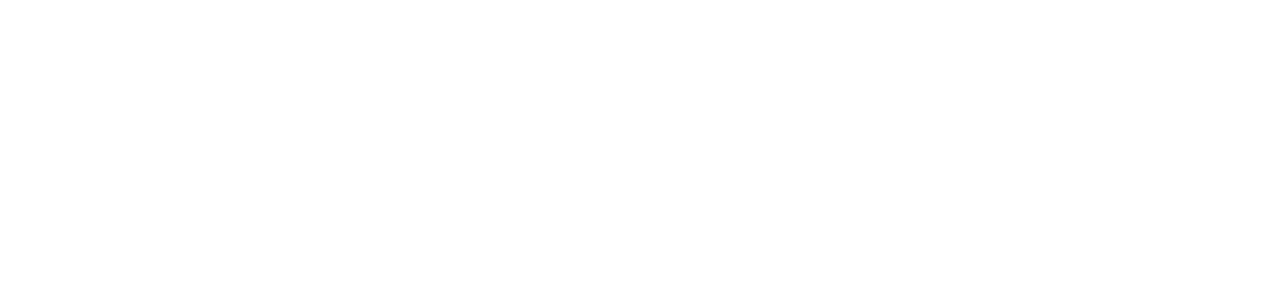
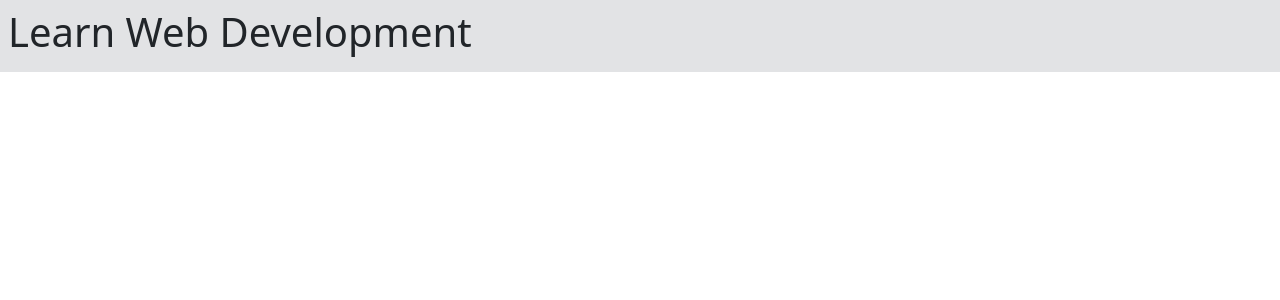
Before and after one commit to fabiodagostino27/react-use-state, a React (Vite) app: page / in a window 1280 px wide. Shown: the top 300 px of the page. Built offline with nearby package versions, Linux system fonts and the light colour scheme.

Commit message:
ADD: header component

```diff
--- a/index.html
+++ b/index.html
@@ -5,6 +5,8 @@
     <link rel="icon" type="image/svg+xml" href="/vite.svg" />
     <meta name="viewport" content="width=device-width, initial-scale=1.0" />
     <title>Languages</title>
+
+    <link rel="stylesheet" href="https://cdn.jsdelivr.net/npm/bootstrap@5.3.3/dist/css/bootstrap.min.css">
   </head>
   <body>
     <div id="root"></div>
--- a/src/App.jsx
+++ b/src/App.jsx
@@ -1,9 +1,10 @@
 import { languages } from "./data/languages";
+import { Header } from "./components/Header";
 
 function App() {
     return (
         <>
-
+            <Header />
         </>
     )
 }
--- /dev/null
+++ b/src/components/Header.jsx
@@ -0,0 +1,7 @@
+export const Header = () => {
+    return (
+        <div className="bg-secondary-subtle p-2">
+            <h1>Learn Web Development</h1>
+        </div>
+    )
+}
```
